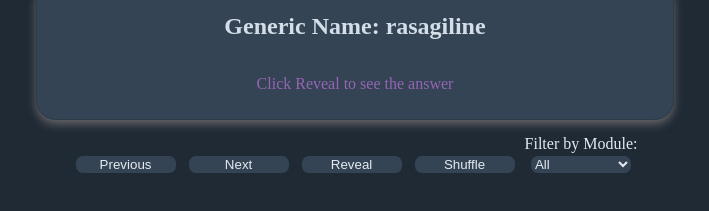
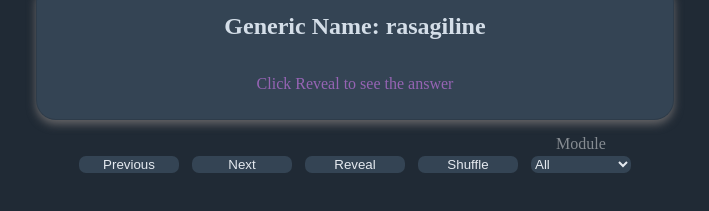
Before and after one commit to Harjas6/Flashcards, a React (Vite) app in the folder frontend/: page / in a window 1280 px wide. Shown: the part 209-420 px from the top of the page, without its empty margins (285-994 px from the left). Built offline with nearby package versions, Linux system fonts and the light colour scheme.

Commit message:
Chnage label and color

```diff
--- a/frontend/src/App.css
+++ b/frontend/src/App.css
@@ -37,7 +37,7 @@
 	color: #d4dee8;
 }
 .answers {
-	color: #a8d5b5;
+	color: #81a78b;
 }
 
 .hint {
@@ -54,7 +54,7 @@
 }
 
 .dropdown-label {
-	color: #e5eaf0;
+	color: #868c92;
 	display: flex;
 	flex-direction: column;
 	align-items: center;
--- a/frontend/src/App.tsx
+++ b/frontend/src/App.tsx
@@ -92,7 +92,7 @@ function App() {
 					Shuffle
 				</button>
 				<div className="dropdown-label">
-					<label htmlFor="module-select">Filter by Module:</label>
+					<label htmlFor="module-select">Module</label>
 					<select
 						className="button"
 						id="module-select"
@@ -112,7 +112,7 @@ function App() {
 				{selectedModule !== "all" && (
 					<div className="dropdown-label">
 						<label className="dropdown-label" htmlFor="category-select">
-							Filter by Category:
+							Category
 						</label>
 						<select
 							className="button"
```
